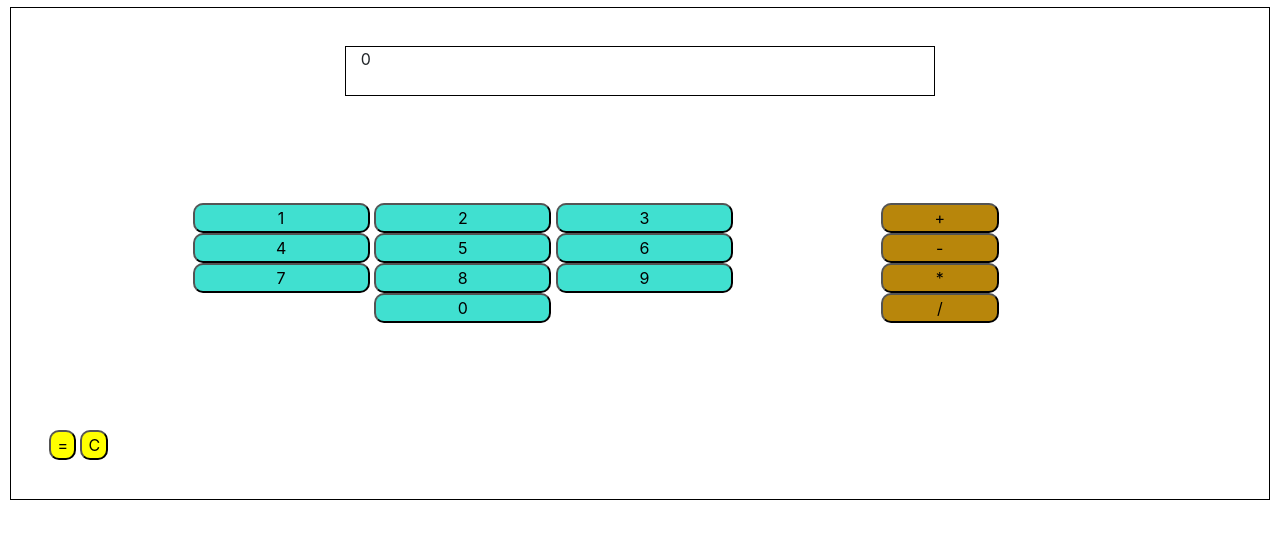
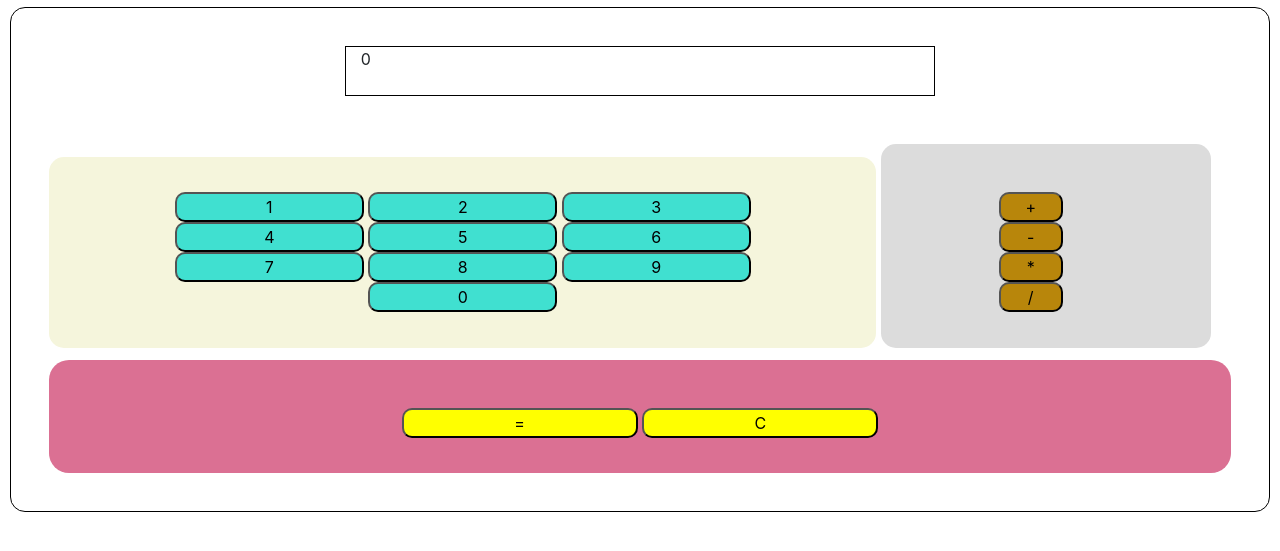
Before and after one commit to vincentsim01/Calculator-Edureka, a plain HTML site: page index.html in a window 1280 px wide. Shown: the part 51-602 px from the top of the page. Drawn offline with nearby package versions, Linux system fonts and the light colour scheme.

Commit message:
beautify

```diff
--- a/style.css
+++ b/style.css
@@ -2,18 +2,30 @@
     border:1px solid black;
     margin:10px;
     padding:3%;
+    border-radius: 15px;
 }
 
 #numberButtonContainer{
     text-align:center;
-    padding:5%;
+    padding:3%;
     width:70%;
     display:inline-block;
+    border-radius: 15px;
+    background-color: beige;
+    margin-bottom: 1%;
 }
 
 #MathButtonContainers{
     display:inline-block;
-    width:20%;
+    width:28%;
+    background-color:gainsboro;
+    border-radius: 15px;
+    text-align: center;
+    padding-bottom: 3%;
+    padding-left: 10%;
+
+
+
 
 }
 
@@ -30,38 +42,54 @@
 
 .NumberButton:hover{
     box-shadow: 2px 2px 2px 1px rgba(0, 0, 0, 0.2);
+    background-color:aqua;
 }
 
 .MathButton{
     background-color: darkgoldenrod;
-    width:50%;
+    width:30%;
     border-radius: 10px;
-    display:inline-block;
+    display:block;
+
 }
 
 .MathButton:hover{
     box-shadow: 2px 2px 2px 1px rgba(0, 0, 0, 0.2);
+    background-color: darkkhaki;
 
+}
+
+#ControlButtonContainer{
+    text-align: center;
+    border-radius: 20px;
+    background-color:palevioletred;
+    vertical-align:bottom;
+    padding-bottom: 3%;
 }
 
 .controlButton{
     background-color: yellow;
     border-radius: 10px;
+    width:20%;
+    position:relative;
+    bottom:5%;
+    height:50%;
 }
 
 .controlButton:hover{
     box-shadow: 2px 2px 2px 1px rgba(0, 0, 0, 0.2);
+    background-color: darkorange;
 }
 
 #calcTitle{
     text-align: center;
 }
 
-@media(max-width:580px){
+@media(max-width:599px){
 
     .MathButton{
         background-color: darkgoldenrod;
-        width:10%;
+        width:70%;
     }
 
     .NumberButton{
```
